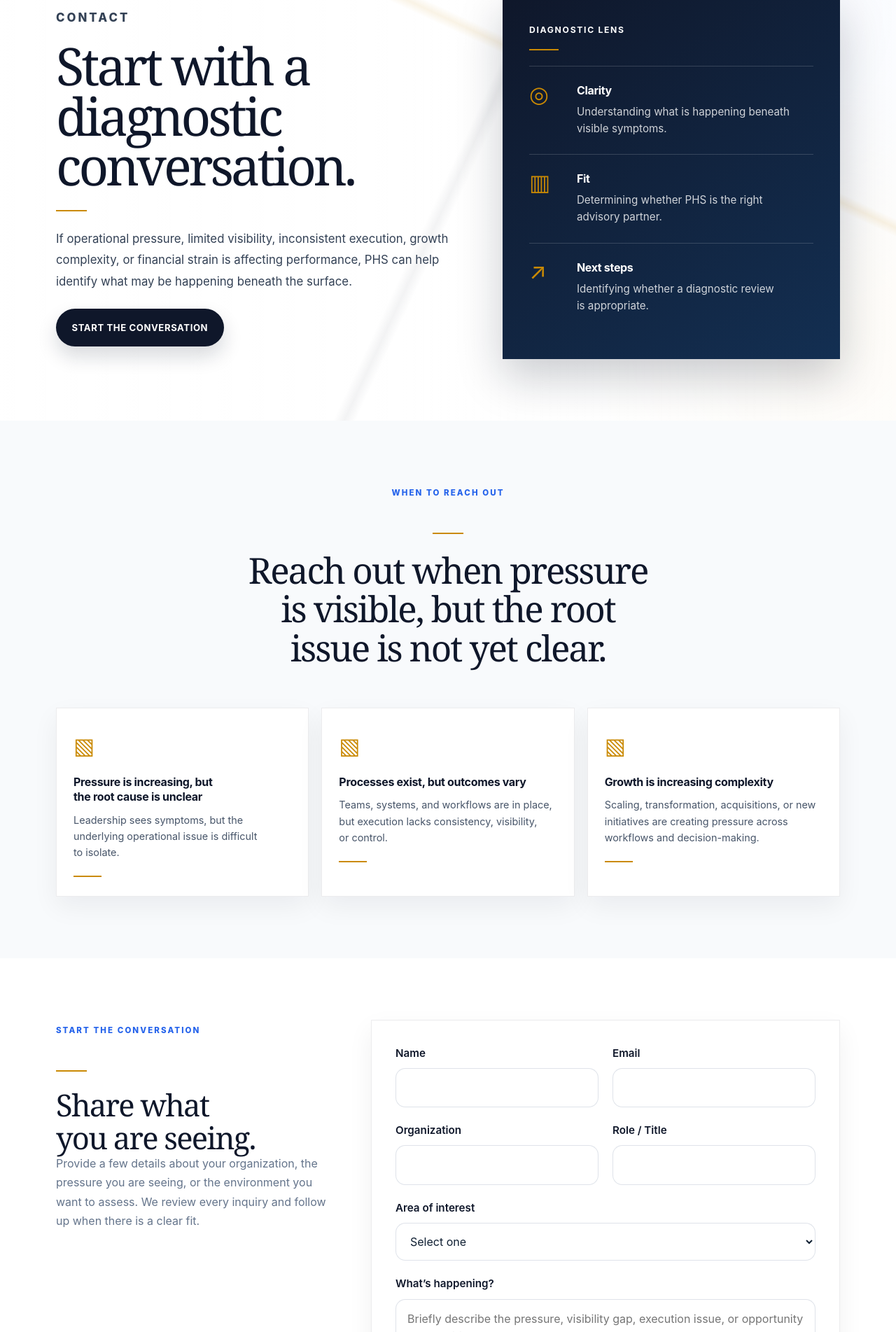
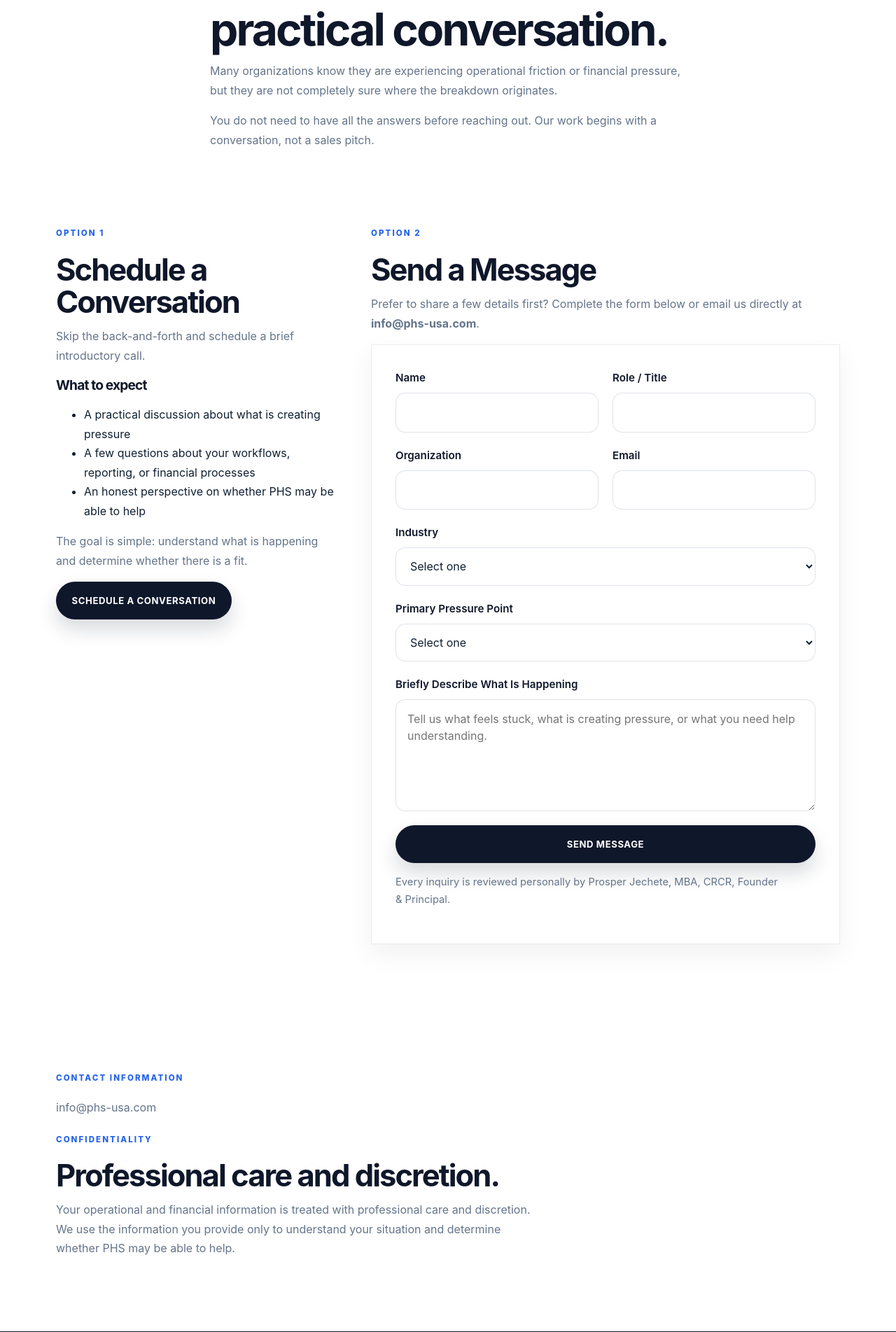
Before and after one commit to pjechete/prosperity-heritage-Advisory-Services, a Next.js app: page /contact in a window 1280 px wide. Shown: the part 197-2100 px from the top of the page at 70% size. Built offline with nearby package versions, Linux system fonts and the light colour scheme.

Commit message:
Update page.tsx

```diff
--- a/src/app/contact/page.tsx
+++ b/src/app/contact/page.tsx
@@ -1,123 +1,80 @@
 import type { Metadata } from 'next'
 
 export const metadata: Metadata = {
-  title: 'Contact | Diagnostic Conversation | PHS',
+  title: 'Contact | Prosperity Heritage Advisory',
   description:
-    'Start a diagnostic conversation with Prosperity Heritage Advisory to assess operational clarity, visibility, execution discipline, stability, and sustainable growth.',
+    'Contact Prosperity Heritage Advisory to start a practical conversation about operational friction, cash flow pressure, reporting issues, workflows, and financial process challenges.',
+  alternates: {
+    canonical: 'https://phs-usa.com/contact',
+  },
+  openGraph: {
+    title: 'Contact | Prosperity Heritage Advisory',
+    description:
+      'Start a practical conversation with PHS about operational or financial pressure affecting your organization.',
+    url: 'https://phs-usa.com/contact',
+    siteName: 'Prosperity Heritage Advisory',
+    type: 'website',
+  },
 }
 
-const reachOutSignals = [
-  {
-    title: 'Pressure is increasing, but the root cause is unclear',
-    body:
-      'Leadership sees symptoms, but the underlying operational issue is difficult to isolate.',
-  },
-  {
-    title: 'Processes exist, but outcomes vary',
-    body:
-      'Teams, systems, and workflows are in place, but execution lacks consistency, visibility, or control.',
-  },
-  {
-    title: 'Growth is increasing complexity',
-    body:
-      'Scaling, transformation, acquisitions, or new initiatives are creating pressure across workflows and decision-making.',
-  },
+const expectations = [
+  'A practical discussion about what is creating pressure',
+  'A few questions about your workflows, reporting, or financial processes',
+  'An honest perspective on whether PHS may be able to help',
 ]
 
 export default function ContactPage() {
   return (
     <main>
-      <section className="phs-hero">
-        <div className="phs-container phs-hero-grid">
-          <div className="phs-hero-copy">
+      <section className="phs-page-hero">
+        <div className="phs-container phs-hero-copy">
           <p className="phs-eyebrow">Contact</p>
-
-            <h1>Start with a diagnostic conversation.</h1>
-
-            <div className="phs-gold-rule" />
+          <h1>Let&apos;s start with a practical conversation.</h1>
 
           <p className="phs-hero-lede">
-              If operational pressure, limited visibility, inconsistent
-              execution, growth complexity, or financial strain is affecting
-              performance, PHS can help identify what may be happening beneath
-              the surface.
+            Many organizations know they are experiencing operational friction
+            or financial pressure, but they are not completely sure where the
+            breakdown originates.
           </p>
 
-            <div className="phs-hero-actions">
+          <p>
+            You do not need to have all the answers before reaching out. Our
+            work begins with a conversation, not a sales pitch.
+          </p>
+        </div>
+      </section>
+
+      <section className="phs-section phs-section-soft" id="contact-form">
+        <div className="phs-container phs-contact-layout">
+          <div>
+            <p className="phs-section-label">Option 1</p>
+            <h2>Schedule a Conversation</h2>
+            <p>Skip the back-and-forth and schedule a brief introductory call.</p>
+
+            <div className="phs-card phs-contact-card">
+              <h3>What to expect</h3>
+              <ul className="phs-bullet-list">
+                {expectations.map((item) => (
+                  <li key={item}>{item}</li>
+                ))}
+              </ul>
+              <p>
+                The goal is simple: understand what is happening and determine
+                whether there is a fit.
+              </p>
               <a href="#contact-form" className="phs-btn phs-btn-primary">
-                Start the Conversation
+                Schedule a Conversation
               </a>
             </div>
           </div>
 
-          <aside className="phs-advisory-panel">
-            <p>Diagnostic Lens</p>
-            <div className="phs-panel-rule" />
-
-            <div className="phs-panel-item">
-              <span className="phs-panel-icon">◎</span>
           <div>
-                <h3>Clarity</h3>
-                <p>Understanding what is happening beneath visible symptoms.</p>
-              </div>
-            </div>
-
-            <div className="phs-panel-item">
-              <span className="phs-panel-icon">▥</span>
-              <div>
-                <h3>Fit</h3>
-                <p>Determining whether PHS is the right advisory partner.</p>
-              </div>
-            </div>
-
-            <div className="phs-panel-item">
-              <span className="phs-panel-icon">↗</span>
-              <div>
-                <h3>Next steps</h3>
-                <p>Identifying whether a diagnostic review is appropriate.</p>
-              </div>
-            </div>
-          </aside>
-        </div>
-      </section>
-
-      <section className="phs-section phs-advisory-areas">
-        <div className="phs-container">
-          <div className="phs-centered-header">
-            <p className="phs-section-label">When To Reach Out</p>
-            <div className="phs-gold-rule centered" />
-            <h2>
-              Reach out when pressure is visible, but the root issue is not yet
-              clear.
-            </h2>
-          </div>
-
-          <div className="phs-contact-signal-grid">
-            {reachOutSignals.map((item) => (
-              <article className="phs-advisory-card" key={item.title}>
-                <div className="phs-card-icon">▧</div>
-                <h3>{item.title}</h3>
-                <p>{item.body}</p>
-                <div className="phs-card-line" />
-              </article>
-            ))}
-          </div>
-        </div>
-      </section>
-
-      <section id="contact-form" className="phs-section phs-contact-section">
-        <div className="phs-container">
-          <div className="phs-contact-layout">
-            <div className="phs-advisory-heading">
-              <p className="phs-section-label">Start The Conversation</p>
-              <div className="phs-gold-rule" />
-              <h2>Share what you are seeing.</h2>
+            <p className="phs-section-label">Option 2</p>
+            <h2>Send a Message</h2>
             <p>
-                Provide a few details about your organization, the pressure you
-                are seeing, or the environment you want to assess. We review
-                every inquiry and follow up when there is a clear fit.
+              Prefer to share a few details first? Complete the form below or
+              email us directly at <strong>info@phs-usa.com</strong>.
             </p>
-            </div>
 
             <div className="phs-form-panel">
               <form
@@ -128,7 +85,7 @@ export default function ContactPage() {
                 <input
                   type="hidden"
                   name="_subject"
-                  value="New PHS Diagnostic Conversation Inquiry"
+                  value="New PHS Contact Inquiry"
                 />
 
                 <div className="form-field">
@@ -137,68 +94,79 @@ export default function ContactPage() {
                 </div>
 
                 <div className="form-field">
+                  <label htmlFor="role">Role / Title</label>
+                  <input id="role" name="role" type="text" />
+                </div>
+
+                <div className="form-field">
+                  <label htmlFor="organization">Organization</label>
+                  <input id="organization" name="organization" type="text" />
+                </div>
+
+                <div className="form-field">
                   <label htmlFor="email">Email</label>
                   <input id="email" name="email" type="email" required />
                 </div>
 
-                <div className="form-field">
-                  <label htmlFor="company">Organization</label>
-                  <input id="company" name="company" type="text" />
-                </div>
-
-                <div className="form-field">
-                  <label htmlFor="role">Role / Title</label>
-                  <input id="role" name="role" type="text" />
-                </div>
-
                 <div className="form-field full-width">
-                  <label htmlFor="area">Area of interest</label>
-                  <select id="area" name="area">
+                  <label htmlFor="industry">Industry</label>
+                  <select id="industry" name="industry">
                     <option value="">Select one</option>
-                    <option value="Operational Diagnostic">
-                      Operational Diagnostic
+                    <option value="Healthcare & Medical Practices">
+                      Healthcare & Medical Practices
                     </option>
-                    <option value="Revenue Execution & Cash Stabilization">
-                      Revenue Execution & Cash Stabilization
+                    <option value="Construction & Field Services">
+                      Construction & Field Services
                     </option>
-                    <option value="Workflow & Process Alignment">
-                      Workflow & Process Alignment
+                    <option value="Logistics & Multi-Location Businesses">
+                      Logistics & Multi-Location Businesses
                     </option>
-                    <option value="Visibility, Reporting & Controls">
-                      Visibility, Reporting & Controls
-                    </option>
-                    <option value="Healthcare Advisory">
-                      Healthcare Advisory
-                    </option>
-                    <option value="Public Sector Readiness">
-                      Public Sector Readiness
-                    </option>
-                    <option value="Strategic Partnership">
-                      Strategic Partnership
-                    </option>
+                    <option value="Professional Services">Professional Services</option>
                     <option value="Other">Other</option>
                   </select>
                 </div>
 
                 <div className="form-field full-width">
-                  <label htmlFor="message">What’s happening?</label>
+                  <label htmlFor="pressure">Primary Pressure Point</label>
+                  <select id="pressure" name="pressure">
+                    <option value="">Select one</option>
+                    <option value="Unpredictable Cash Flow">
+                      Unpredictable Cash Flow
+                    </option>
+                    <option value="Billing or Invoicing Delays">
+                      Billing or Invoicing Delays
+                    </option>
+                    <option value="Reporting or Reconciliation Issues">
+                      Reporting or Reconciliation Issues
+                    </option>
+                    <option value="Workflow or Team Coordination Challenges">
+                      Workflow or Team Coordination Challenges
+                    </option>
+                    <option value="Growth or Change Support">
+                      Growth or Change Support
+                    </option>
+                    <option value="Not Sure Yet">Not Sure Yet</option>
+                  </select>
+                </div>
+
+                <div className="form-field full-width">
+                  <label htmlFor="message">Briefly Describe What Is Happening</label>
                   <textarea
                     id="message"
                     name="message"
                     rows={5}
-                    placeholder="Briefly describe the pressure, visibility gap, execution issue, or opportunity you want to assess."
+                    placeholder="Tell us what feels stuck, what is creating pressure, or what you need help understanding."
                     required
                   />
                 </div>
 
                 <div className="form-field full-width">
                   <button type="submit" className="phs-btn phs-btn-primary">
-                    Submit Inquiry
+                    Send Message
                   </button>
-
                   <p className="form-note">
-                    All inquiries are reviewed confidentially. We will follow up
-                    if there is a clear fit.
+                    Every inquiry is reviewed personally by Prosper Jechete,
+                    MBA, CRCR, Founder & Principal.
                   </p>
                 </div>
               </form>
@@ -207,24 +175,19 @@ export default function ContactPage() {
         </div>
       </section>
 
-      <section className="phs-final-cta">
-        <div className="phs-container phs-cta-grid">
-          <div>
-            <h2>
-              Strong organizations strengthen visibility before instability
-              becomes visible.
-            </h2>
+      <section className="phs-section">
+        <div className="phs-container phs-narrow phs-centered">
+          <p className="phs-section-label">Contact Information</p>
+          <p className="phs-contact-info">info@phs-usa.com</p>
 
+          <p className="phs-section-label phs-spaced-label">Confidentiality</p>
+          <h2>Professional care and discretion.</h2>
           <p>
-              Operational pressure often begins beneath the surface through
-              fragmented workflows, delayed visibility, inconsistent execution,
-              weak coordination, or financial strain.
+            Your operational and financial information is treated with
+            professional care and discretion. We use the information you provide
+            only to understand your situation and determine whether PHS may be
+            able to help.
           </p>
-          </div>
-
-          <a href="#contact-form" className="phs-btn phs-btn-gold">
-            Start the Conversation
-          </a>
         </div>
       </section>
     </main>
```
Lines whose indentation alone changed are shown as unchanged.
